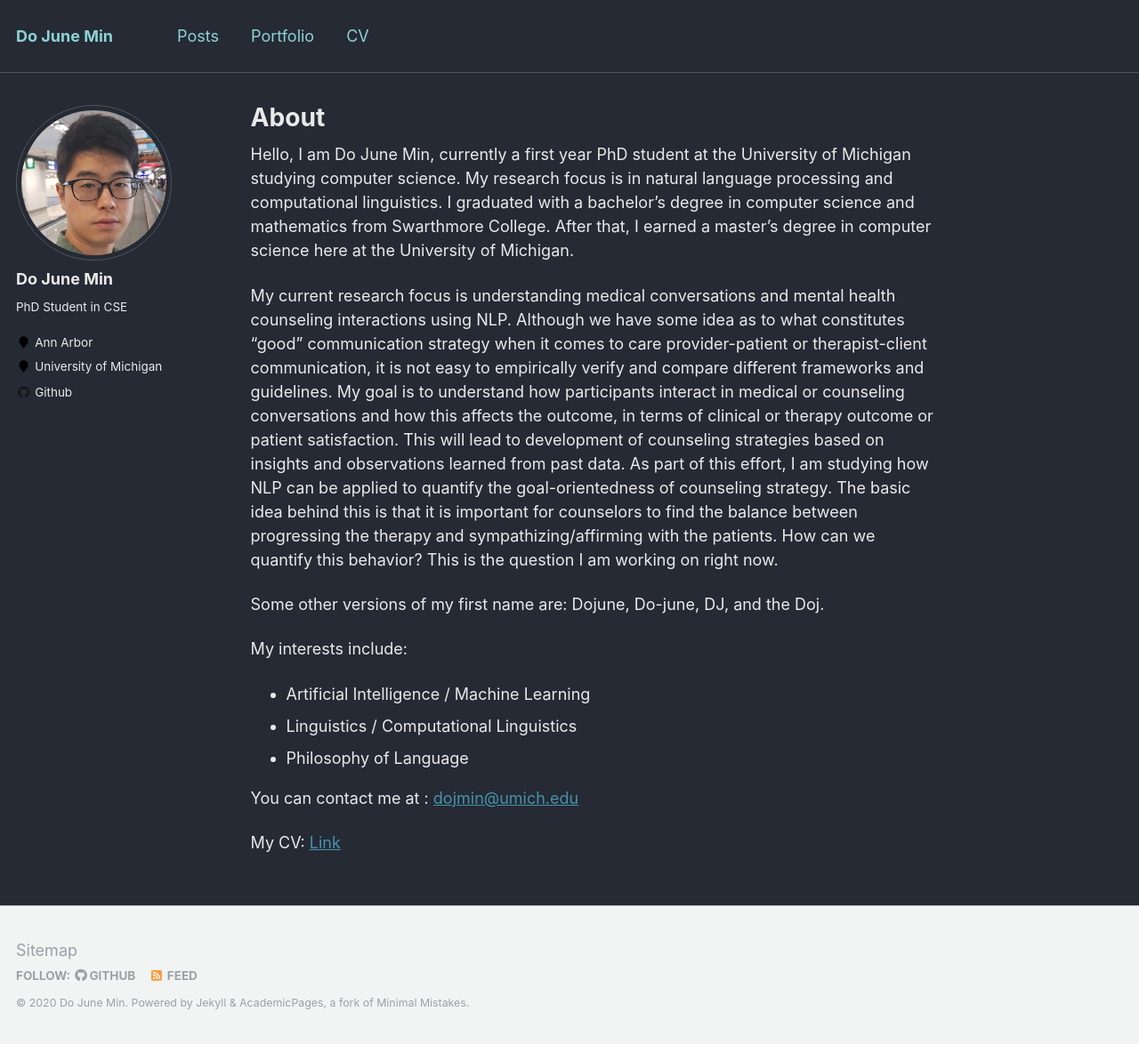
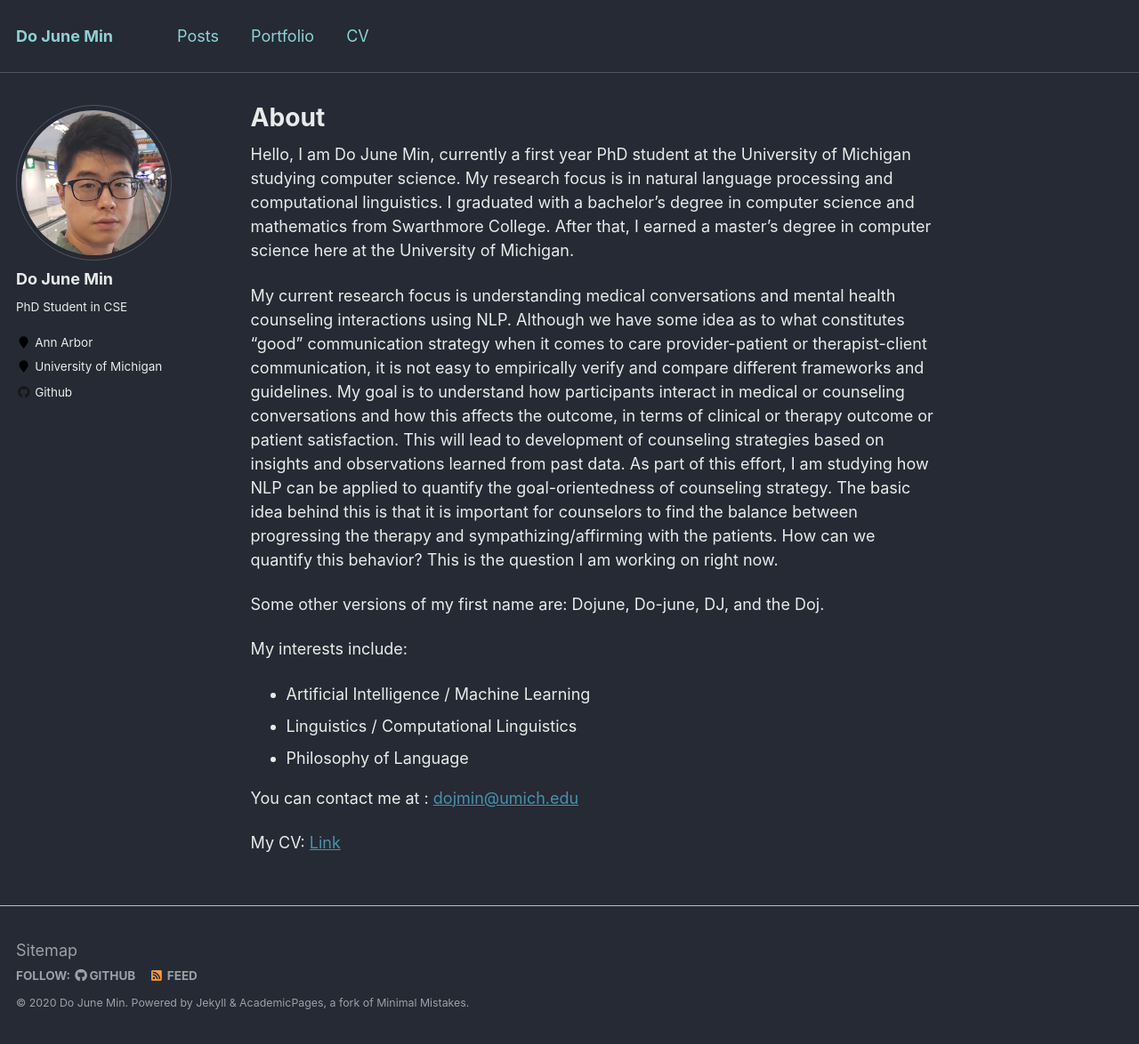
Before and after one commit to mindojune/mindojune.github.io, a Jekyll site: the page built from _pages/about.md, in a window 1280 px wide and 1174 px high. Shown: the whole window at 89% size. Built offline with Jekyll 4.4.1, drawn with Linux system fonts in a browser that asks for light colours.

Commit message:
Update _footer.scss

```diff
--- a/_sass/_footer.scss
+++ b/_sass/_footer.scss
@@ -20,7 +20,7 @@
           animation: intro 0.3s both;
   -webkit-animation-delay: 0.45s;
           animation-delay: 0.45s;
-  background-color: $lighter-gray;
+  background-color: $body-color;
   border-top: 1px solid $light-gray;
 
   footer {
```
